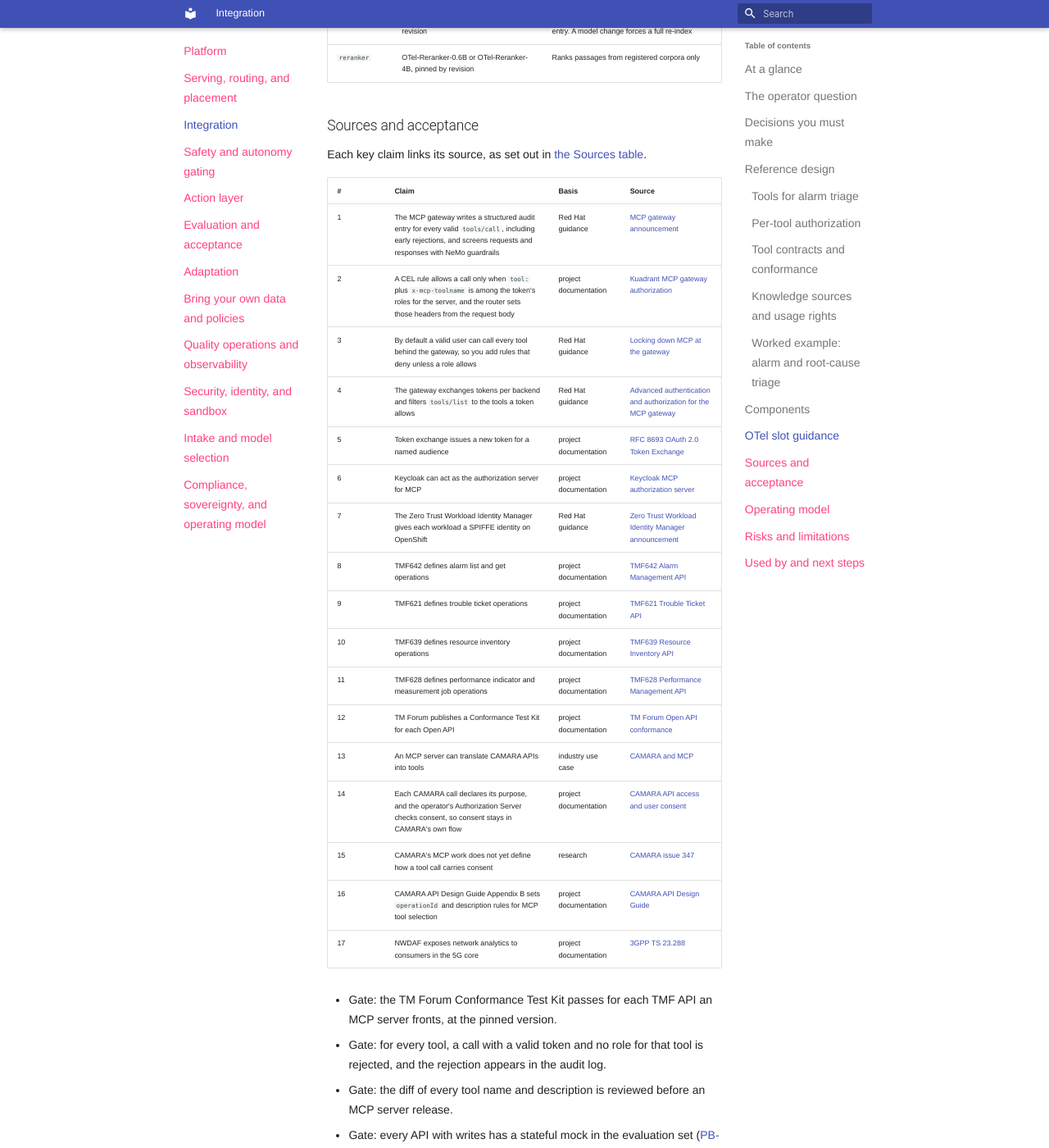
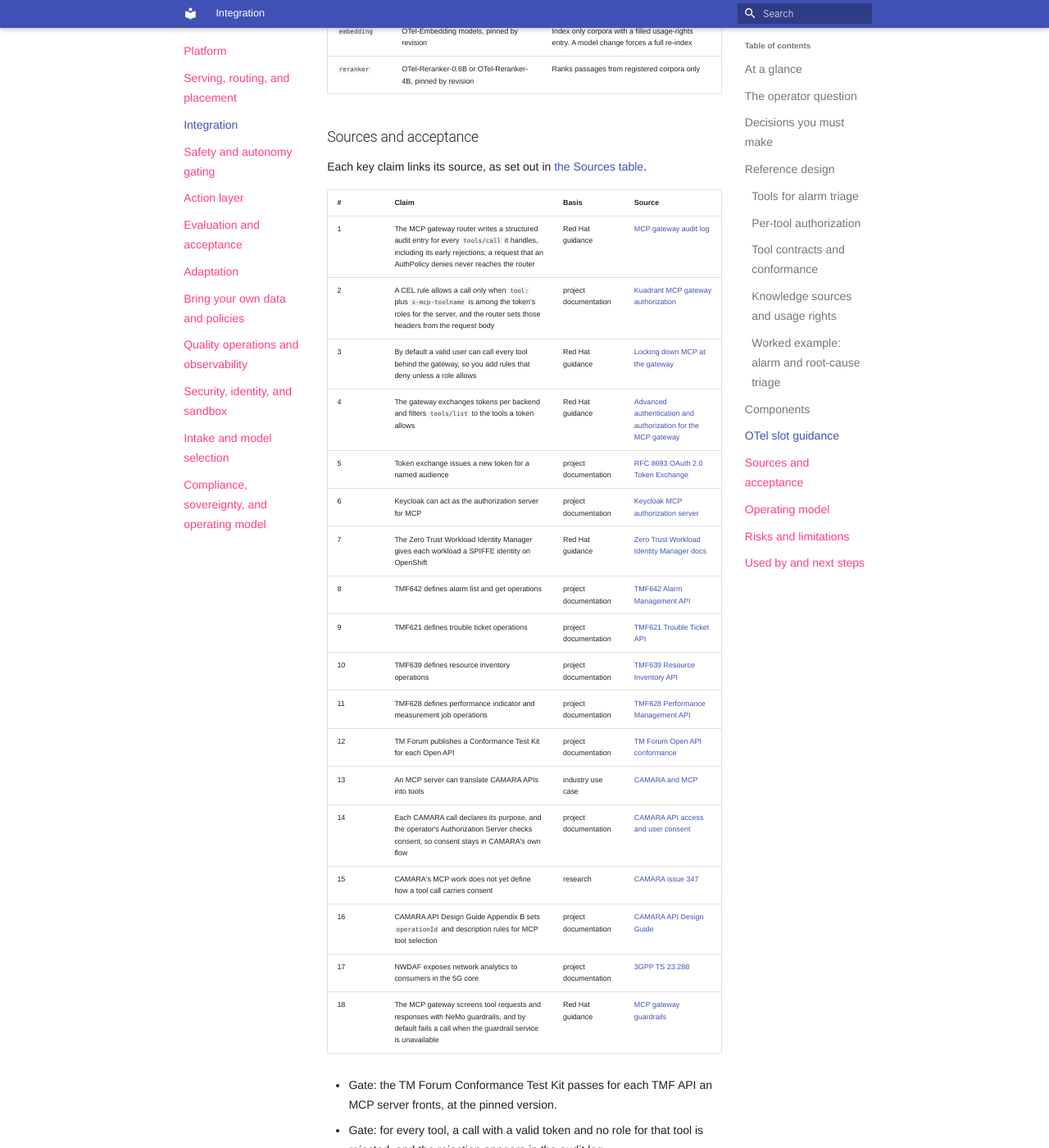
Before and after one commit to ravisharma5/otel-telco-blueprints, an MkDocs documentation site: the page built from platform/integration/README.md, in a window 1280 px wide and 1400 px high, scrolled down 4999 px. Shown: the whole window at 82% size. Built offline with MkDocs 1.6.1 and Material for MkDocs 9.7.7, drawn with Linux system fonts in a browser that asks for light colours; nearby versions of some CDN libraries; library files that are not in the unit come from our copies; some of the changed text lies outside the part shown.

Commit message:
docs(integration): cite Connectivity Link and OpenShift docs, not blog posts
The MCP gateway audit-log and guardrails chapters replace the gateway
announcement, split into one Sources row each, and the audit row now says
AuthPolicy denials never reach the router log. The OpenShift 4.20 Zero Trust
Workload Identity Manager chapter replaces its announcement.

```diff
--- a/platform/integration/README.md
+++ b/platform/integration/README.md
@@ -44,7 +44,7 @@ Until you answer it, agents hold direct credentials to network systems, and nobo
 | Decision | Options | Recommendation | Because |
 |---|---|---|---|
 | Pick the standard that fronts each system | TM Forum Open APIs; CAMARA; 3GPP NWDAF and UDR; vendor APIs; device command line | TM Forum Open APIs for OSS and BSS, CAMARA for network APIs, 3GPP NWDAF and UDR for core analytics, and a read-only device command line for state no API exposes | Standard APIs come with published specifications and per-API conformance kits ([TM Forum conformance](https://www.tmforum.org/conformance-certification/open-api-conformance/)) |
-| Put every tool behind one gateway | Agents call each server directly; one gateway | One MCP Gateway for every tool | One place checks the token per tool, screens each call, and writes the audit entry ([MCP gateway announcement](https://www.redhat.com/en/blog/model-context-protocol-gateway-red-hat-openshift-now-generally-available)) |
+| Put every tool behind one gateway | Agents call each server directly; one gateway | One MCP Gateway for every tool | One place checks the token per tool, screens each call, and writes the audit entry ([MCP gateway audit log](https://docs.redhat.com/en/documentation/red_hat_connectivity_link/1.5/html/observe/mcp-gateway-audit-trail-router-log); [MCP gateway guardrails](https://docs.redhat.com/en/documentation/red_hat_connectivity_link/1.5/html/secure_your_traffic/mcp-gateway-guardrails)) |
 | Deny every tool unless a role allows it | Allow unless denied; deny unless allowed | Deny unless a per-tool role allows the call | By default a valid user can call every tool behind the gateway ([Locking down MCP at the gateway](https://developers.redhat.com/articles/2026/10/23/locking-down-mcp-at-the-gateway)) |
 | Route every write through the action request | Direct write tools; the action request | The action request, through `submit_action_request`, for every write to a system of record. Ticket creation and updates count as writes. Direct notify tools are the one exception, from the assist stage up | The gate, the duplicate-ticket policy, and the audit trail live in one place ([decision gate](../../architecture/decision-gate.md)) |
 | Produce tool definitions | Hand-written; generated from a pinned OpenAPI version | Generate them from a pinned OpenAPI version, following CAMARA API Design Guide Appendix B | Agents pick a tool from its `operationId` and description alone ([CAMARA API Design Guide](https://github.com/camaraproject/Commonalities/blob/main/documentation/CAMARA-API-Design-Guide.md)) |
@@ -161,13 +161,13 @@ Each key claim links its source, as set out in [the Sources table](../../framewo
 
 | # | Claim | Basis | Source |
 |---|---|---|---|
-| 1 | The MCP gateway writes a structured audit entry for every valid `tools/call`, including early rejections, and screens requests and responses with NeMo guardrails | Red Hat guidance | [MCP gateway announcement](https://www.redhat.com/en/blog/model-context-protocol-gateway-red-hat-openshift-now-generally-available) |
+| 1 | The MCP gateway router writes a structured audit entry for every `tools/call` it handles, including its early rejections; a request that an AuthPolicy denies never reaches the router | Red Hat guidance | [MCP gateway audit log](https://docs.redhat.com/en/documentation/red_hat_connectivity_link/1.5/html/observe/mcp-gateway-audit-trail-router-log) |
 | 2 | A CEL rule allows a call only when `tool:` plus `x-mcp-toolname` is among the token's roles for the server, and the router sets those headers from the request body | project documentation | [Kuadrant MCP gateway authorization](https://docs.kuadrant.io/1.5.x/mcp-gateway/docs/guides/authorization/) |
 | 3 | By default a valid user can call every tool behind the gateway, so you add rules that deny unless a role allows | Red Hat guidance | [Locking down MCP at the gateway](https://developers.redhat.com/articles/2026/10/23/locking-down-mcp-at-the-gateway) |
 | 4 | The gateway exchanges tokens per backend and filters `tools/list` to the tools a token allows | Red Hat guidance | [Advanced authentication and authorization for the MCP gateway](https://developers.redhat.com/articles/2025/12/12/advanced-authentication-authorization-mcp-gateway) |
 | 5 | Token exchange issues a new token for a named audience | project documentation | [RFC 8693 OAuth 2.0 Token Exchange](https://www.rfc-editor.org/rfc/rfc8693) |
 | 6 | Keycloak can act as the authorization server for MCP | project documentation | [Keycloak MCP authorization server](https://www.keycloak.org/securing-apps/mcp-authz-server) |
-| 7 | The Zero Trust Workload Identity Manager gives each workload a SPIFFE identity on OpenShift | Red Hat guidance | [Zero Trust Workload Identity Manager announcement](https://www.redhat.com/en/blog/zero-trust-workload-identity-manager-11-generally-available-red-hat-openshift) |
+| 7 | The Zero Trust Workload Identity Manager gives each workload a SPIFFE identity on OpenShift | Red Hat guidance | [Zero Trust Workload Identity Manager docs](https://docs.redhat.com/en/documentation/openshift_container_platform/4.20/html/security_and_compliance/zero-trust-workload-identity-manager) |
 | 8 | TMF642 defines alarm list and get operations | project documentation | [TMF642 Alarm Management API](https://www.tmforum.org/open-digital-architecture/open-apis/alarm-management-api-TMF642/v5.0) |
 | 9 | TMF621 defines trouble ticket operations | project documentation | [TMF621 Trouble Ticket API](https://github.com/tmforum-apis/TMF621_TroubleTicket) |
 | 10 | TMF639 defines resource inventory operations | project documentation | [TMF639 Resource Inventory API](https://github.com/tmforum-apis/TMF639_ResourceInventory) |
@@ -178,6 +178,7 @@ Each key claim links its source, as set out in [the Sources table](../../framewo
 | 15 | CAMARA's MCP work does not yet define how a tool call carries consent | research | [CAMARA issue 347](https://github.com/camaraproject/IdentityAndConsentManagement/issues/347) |
 | 16 | CAMARA API Design Guide Appendix B sets `operationId` and description rules for MCP tool selection | project documentation | [CAMARA API Design Guide](https://github.com/camaraproject/Commonalities/blob/main/documentation/CAMARA-API-Design-Guide.md) |
 | 17 | NWDAF exposes network analytics to consumers in the 5G core | project documentation | [3GPP TS 23.288](https://www.3gpp.org/dynareport/23288.htm) |
+| 18 | The MCP gateway screens tool requests and responses with NeMo guardrails, and by default fails a call when the guardrail service is unavailable | Red Hat guidance | [MCP gateway guardrails](https://docs.redhat.com/en/documentation/red_hat_connectivity_link/1.5/html/secure_your_traffic/mcp-gateway-guardrails) |
 
 - Gate: the TM Forum Conformance Test Kit passes for each TMF API an MCP server fronts, at the pinned version.
 - Gate: for every tool, a call with a valid token and no role for that tool is rejected, and the rejection appears in the audit log.
```
